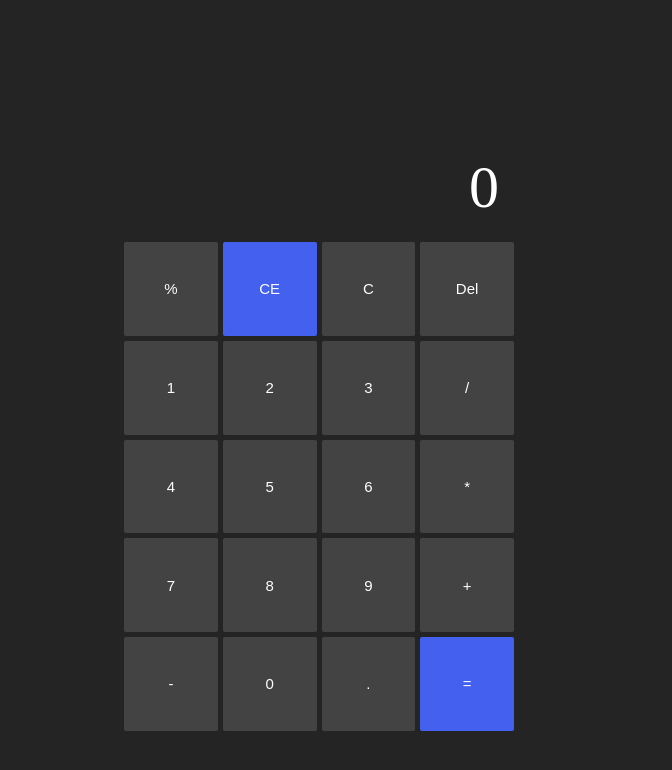
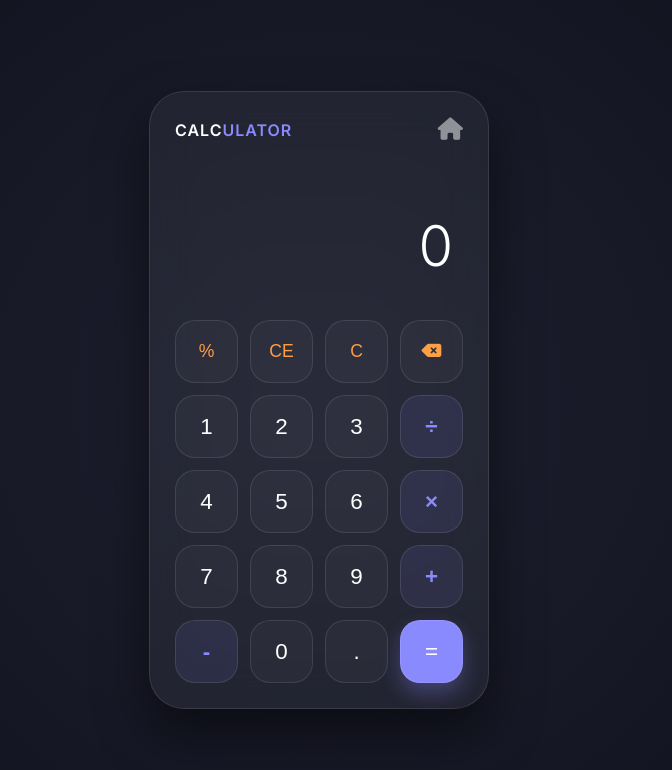
Before and after one commit to tcultivator/Calculator, a plain HTML site: page index.html in a window 1280 px wide. Shown: the whole page, without its empty margins (321-993 px from the left). Drawn offline with Linux system fonts and the light colour scheme.

Commit message:
update UI

```diff
--- a/index.html
+++ b/index.html
@@ -4,232 +4,65 @@
 <head>
     <meta charset="UTF-8">
     <meta name="viewport" content="width=device-width, initial-scale=1.0">
+    <title>Flux Calculator</title>
+    <link rel="stylesheet" href="https://cdnjs.cloudflare.com/ajax/libs/font-awesome/6.4.2/css/all.min.css">
+    <link href="https://fonts.googleapis.com/css2?family=Inter:wght@300;400;600&display=swap" rel="stylesheet">
     <link rel="stylesheet" href="style.css">
-    <title>Basic Calculator</title>
 </head>
 
 <body>
 
-    <div id="mainBody">
+    <div class="glass-background"></div>
 
-        <div class="div1">
-            <div id="output">
-                <label id="value" maxLength="13">0</label>
+    <div class="calc-container">
+        <div class="calc-card">
+            <header class="calc-header">
+                <span class="logo">CALC<span>ULATOR</span></span>
+                <button class="btn-home" onclick="window.location.replace('index.html')">
+                    <i class="fa-solid fa-house"></i>
+                </button>
+            </header>
+
+            <div class="display-section">
+                <div id="history" class="history-text"></div>
+                <div id="value" class="main-value">0</div>
             </div>
 
-            <div class="div2">
-                <button onclick="percentageFormula('%')">%</button>
-                <button class="des" onclick="myCE('CE')">CE</button>
-                <button onclick="myCE('C')">C</button>
-                <button onclick="del('Del')">Del</button>
+            <div class="button-grid">
+                <!-- Row 1 -->
+                <button class="btn-alt" onclick="percentageFormula()">%</button>
+                <button class="btn-alt" onclick="myCE('CE')">CE</button>
+                <button class="btn-alt" onclick="myCE('C')">C</button>
+                <button class="btn-alt" onclick="del()"><i class="fa-solid fa-delete-left"></i></button>
+
+                <!-- Row 2 -->
                 <button onclick="myfunction('1')">1</button>
                 <button onclick="myfunction('2')">2</button>
                 <button onclick="myfunction('3')">3</button>
-                <button onclick="myOperator('/')">/</button>
+                <button class="btn-op" onclick="myOperator('/')">÷</button>
+
+                <!-- Row 3 -->
                 <button onclick="myfunction('4')">4</button>
                 <button onclick="myfunction('5')">5</button>
                 <button onclick="myfunction('6')">6</button>
-                <button onclick="myOperator('*')">*</button>
+                <button class="btn-op" onclick="myOperator('*')">×</button>
+
+                <!-- Row 4 -->
                 <button onclick="myfunction('7')">7</button>
                 <button onclick="myfunction('8')">8</button>
                 <button onclick="myfunction('9')">9</button>
-                <button onclick="myOperator('+')">+</button>
-                <button onclick="myOperator('-')">-</button>
+                <button class="btn-op" onclick="myOperator('+')">+</button>
+
+                <!-- Row 5 -->
+                <button class="btn-op" onclick="myOperator('-')">-</button>
                 <button onclick="myfunction('0')">0</button>
                 <button onclick="myfunction('.')">.</button>
-                <button class="des" onclick="compute()">=</button>
+                <button class="btn-equal" onclick="compute()">=</button>
             </div>
         </div>
+    </div>
 
-
-
-    </div>
-    <script>
-
-        let prev = '';
-        let current = '';
-        let operator = '';
-
-
-
-        function myfunction(number) {
-
-            if (current.length < 9) {
-                current += number;
-                document.getElementById("value").innerHTML = `${prev} ${operator} ${current}`;
-            }
-
-
-
-
-        }
-        function myOperator(operation) {
-            if (prev != '' && operator != '%') {
-                compute();
-            }
-            else if (current != '') {
-                console.log('eto gumagana pag click ng mga operator?');
-                operator = operation;
-                prev = parseFloat(current);
-                current = '';
-                document.getElementById("value").innerHTML = `${prev} ${operator} ${current}`;
-                console.log(`${prev} ${operator} ${current}`);
-
-            }
-
-
-
-
-
-
-
-
-        }
-        function del(Del) {
-
-
-            if (current != '' && operator == '') {
-                console.log('ano to? ', current);
-                newCurrent = current.toString();
-                finalCurrent = newCurrent.slice(0, -1);
-                console.log('length is ', finalCurrent.length);
-                if (finalCurrent.length != 0) {
-                    current = parseInt(finalCurrent);
-                    operator = '';
-                    document.getElementById("value").textContent = `${current}`;
-                    console.log(' value is ', current);
-                }
-                else {
-
-                    current = '';
-                    prev = '';
-                    operator = '';
-                    document.getElementById("value").innerHTML = 0;
-                    console.log('eto new current', current);
-                }
-            }
-            else if (prev != '' && current != '') {
-                newCurrent = current.toString();
-                finalCurrent = newCurrent.slice(0, -1);
-                if (finalCurrent.length != 0) {
-                    current = parseInt(finalCurrent);
-                    document.getElementById("value").innerHTML = `${prev} ${operator} ${current}`;
-                    console.log(' value is ', current);
-                }
-                else {
-                    current = '';
-                    current = current.toString();
-                    document.getElementById("value").innerHTML = `${prev} ${operator} ${current}`;
-                    console.log('eto new current', current);
-
-                }
-
-
-            }
-            else if (operator != '' && current == '') {
-                operator = '';
-                current = prev;
-                console.log('eto ung sa delete ng operator', current);
-                prev = '';
-                document.getElementById("value").innerHTML = `${current} ${operator}`;
-
-
-            }
-
-
-
-
-
-
-
-
-        }
-        function compute() {
-            switch (operator) {
-                case "+":
-                    if (current != '') {
-                        current = document.getElementById("value").innerHTML = prev + parseFloat(current);
-                        prev = '';
-                        operator = '';
-                    }
-                    break;
-                case "-":
-                    if (current != '') {
-                        current = document.getElementById("value").innerHTML = prev - parseFloat(current);
-                        prev = '';
-                        operator = '';
-                    }
-                    break;
-                case "*":
-                    if (current != '') {
-                        current = document.getElementById("value").innerHTML = prev * parseFloat(current);
-                        prev = '';
-                        operator = '';
-                    }
-                    break;
-                case "/":
-                    if (current != '') {
-                        current = document.getElementById("value").innerHTML = prev / parseFloat(current);
-                        prev = '';
-                        operator = '';
-                    }
-                    break;
-
-
-
-                default:
-                    break;
-            }
-
-
-        }
-
-        function myCE(remove) {
-            switch (remove) {
-                case "CE":
-                    if (prev != '') {
-                        current = '';
-                        document.getElementById("value").innerHTML = `${prev} ${operator} ${current}`;
-                    }
-                    else {
-                        current = '';
-                        document.getElementById("value").innerHTML = 0;
-                    }
-
-                    break;
-                case "C":
-
-                    prev = '';
-                    operator = '';
-                    current = '';
-                    document.getElementById("value").innerHTML = 0;
-
-
-                    break;
-
-                default:
-                    break;
-            }
-
-
-        }
-        function percentageFormula() {
-            if (prev != '') {
-                firstStep = current * prev;
-                lastStep = firstStep / 100;
-                current = lastStep;
-                document.getElementById("value").innerHTML = `${prev} ${operator} ${current}`;
-            }
-            else {
-                prev = '';
-                operator = '';
-                current = '';
-                document.getElementById("value").innerHTML = 0;
-            }
-
-        }
-
-    </script>
+    <script src="script.js"></script>
 </body>
 
 </html>
--- /dev/null
+++ b/script.js
@@ -0,0 +1,83 @@
+let prev = '';
+let current = '';
+let operator = '';
+
+const mainDisplay = document.getElementById("value");
+const historyDisplay = document.getElementById("history");
+
+function updateDisplay() {
+    // Show the full equation in history if we have an operator
+    if (operator) {
+        historyDisplay.innerHTML = `${prev} ${operator}`;
+        mainDisplay.innerHTML = current || '0';
+    } else {
+        historyDisplay.innerHTML = '';
+        mainDisplay.innerHTML = current || '0';
+    }
+}
+
+function myfunction(number) {
+    // Prevent multiple decimals
+    if (number === '.' && current.includes('.')) return;
+
+    if (current.length < 10) {
+        current += number;
+        updateDisplay();
+    }
+}
+
+function myOperator(operation) {
+    if (current === '' && prev === '') return;
+
+    if (prev !== '' && current !== '') {
+        compute();
+    }
+
+    operator = operation;
+    prev = current;
+    current = '';
+    updateDisplay();
+}
+
+function del() {
+    current = current.toString().slice(0, -1);
+    updateDisplay();
+}
+
+function compute() {
+    let result;
+    const p = parseFloat(prev);
+    const c = parseFloat(current);
+
+    if (isNaN(p) || isNaN(c)) return;
+
+    switch (operator) {
+        case "+": result = p + c; break;
+        case "-": result = p - c; break;
+        case "*": result = p * c; break;
+        case "/": result = c === 0 ? "Error" : p / c; break;
+        default: return;
+    }
+
+    current = result.toString();
+    operator = '';
+    prev = '';
+    updateDisplay();
+}
+
+function myCE(type) {
+    if (type === 'C') {
+        prev = '';
+        operator = '';
+        current = '';
+    } else {
+        current = '';
+    }
+    updateDisplay();
+}
+
+function percentageFormula() {
+    if (current === '') return;
+    current = (parseFloat(current) / 100).toString();
+    updateDisplay();
+}
--- a/style.css
+++ b/style.css
@@ -1,103 +1,159 @@
-body {
-    padding: 0;
-    margin: 0;
-    background-color: rgb(36, 36, 36);
+:root {
+    --primary: #8a8aff;
+    --accent: #4361ee;
+    --bg-dark: #0f101b;
+    --glass: rgba(255, 255, 255, 0.05);
+    --glass-border: rgba(255, 255, 255, 0.1);
 }
 
-#mainBody {
-    width: 100%;
+* {
     box-sizing: border-box;
-    position: absolute;
-    display: flex;
-    height: 100%;
-    box-sizing: border-box;
-    flex-direction: column;
-    justify-content: center;
-    align-items: center;
-
+    margin: 0;
+    padding: 0;
 }
 
-#mainBody #title {
-    color: white;
-    margin: auto;
-    font-size: 40px;
-    padding: 20px;
+body {
+    font-family: 'Inter', sans-serif;
+    background-color: var(--bg-dark);
+    height: 100vh;
+    display: flex;
+    align-items: center;
+    justify-content: center;
+    overflow: hidden;
 }
 
-.div1 {
-    margin: auto;
+.glass-background {
+    position: fixed;
+    top: 0;
+    left: 0;
     width: 100%;
-    max-width: 400px;
+    height: 100%;
+    background: radial-gradient(circle at 50% 50%, #1e2030 0%, #0f101b 100%);
+    z-index: -1;
+}
+
+.calc-card {
+    background: var(--glass);
+    backdrop-filter: blur(20px);
+    -webkit-backdrop-filter: blur(20px);
+    border: 1px solid var(--glass-border);
+    width: 340px;
+    padding: 25px;
+    border-radius: 35px;
+    box-shadow: 0 25px 50px rgba(0, 0, 0, 0.5);
+}
+
+.calc-header {
+    display: flex;
+    justify-content: space-between;
+    align-items: center;
+    margin-bottom: 20px;
+}
+
+.logo {
+    font-weight: 800;
+    font-size: 1rem;
+    color: white;
+    letter-spacing: 1px;
+}
+
+.logo span {
+    color: var(--primary);
+}
+
+.btn-home {
+    background: transparent;
+    border: none;
+    color: white;
+    opacity: 0.5;
+    cursor: pointer;
+}
+
+/* Display Section */
+.display-section {
+    text-align: right;
+    padding: 20px 10px;
+    margin-bottom: 20px;
+    min-height: 120px;
     display: flex;
     flex-direction: column;
-    padding: 5px;
-    box-sizing: border-box;
-    height: 100%;
-    background-color: rgb(36, 36, 36);
-    max-height: 900px;
+    justify-content: flex-end;
 }
 
-.div1 label {
-    color: white;
-    padding: 15px;
-    border-radius: 5px;
-    height: auto;
-    word-wrap: break-word;
-    overflow-wrap: break-word;
-    margin: 5px 0;
-    font-size: 60px;
-    text-align: end;
-    box-sizing: border-box;
-
-
+.history-text {
+    font-size: 1.1rem;
+    color: var(--primary);
+    opacity: 0.7;
+    margin-bottom: 5px;
+    height: 24px;
 }
 
-#output {
-
-    align-items: end;
-    text-align: end;
-    position: relative;
-    display: flex;
-    word-wrap: break-word;
-    box-sizing: border-box;
-    justify-content: end;
-    overflow-wrap: break-word;
-    word-break: break-all;
-    height: 30%;
+.main-value {
+    font-size: 3.5rem;
+    font-weight: 300;
+    color: white;
+    overflow: hidden;
+    text-overflow: ellipsis;
 }
 
-.div2 {
+/* Grid Layout */
+.button-grid {
     display: grid;
-    grid-template-columns: 1fr 1fr 1fr 1fr;
-    width: 100%;
-    box-sizing: border-box;
-    gap: 5px;
-
-
+    grid-template-columns: repeat(4, 1fr);
+    gap: 12px;
 }
 
-.div2 button {
-    width: 100%;
+button {
     aspect-ratio: 1/1;
-    max-width: 100px;
-    border-radius: 2px;
-    border: none;
-    font-size: 15px;
-    background-color: rgba(88, 88, 88, 0.603);
+    border: 1px solid var(--glass-border);
+    border-radius: 20px;
+    background: rgba(255, 255, 255, 0.03);
     color: white;
-    transition: .1s;
-
+    font-size: 1.4rem;
+    font-weight: 500;
+    cursor: pointer;
+    transition: all 0.2s ease;
 }
 
-.div2 button:hover {
-    background-color: rgb(156, 156, 156);
+button:hover {
+    background: rgba(255, 255, 255, 0.1);
+    transform: translateY(-2px);
 }
 
-.div2 button:active {
-    transform: scale(0.96);
+button:active {
+    transform: scale(0.95);
 }
 
-.div2 .des {
-    background-color: #4361ee;
+/* Accent Buttons */
+.btn-op {
+    background: rgba(138, 138, 255, 0.1);
+    color: var(--primary);
+    font-weight: 700;
+}
 
+.btn-alt {
+    color: #ff9f43;
+    font-size: 1.1rem;
 }
+
+.btn-equal {
+    background: var(--primary);
+    color: white;
+    box-shadow: 0 10px 20px rgba(138, 138, 255, 0.3);
+}
+
+.btn-equal:hover {
+    background: #a2a2ff;
+}
+
+/* Mobile Tweak */
+@media (max-width: 360px) {
+    .calc-card {
+        width: 95%;
+        padding: 15px;
+    }
+
+    .main-value {
+        font-size: 2.5rem;
+    }
+}
```
